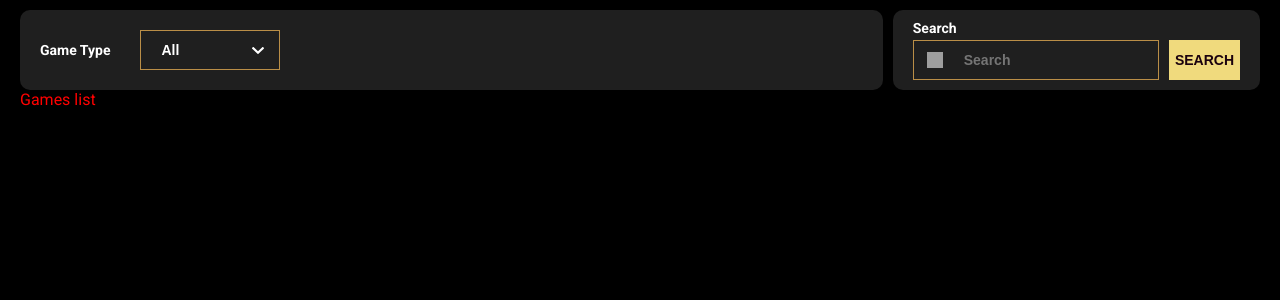
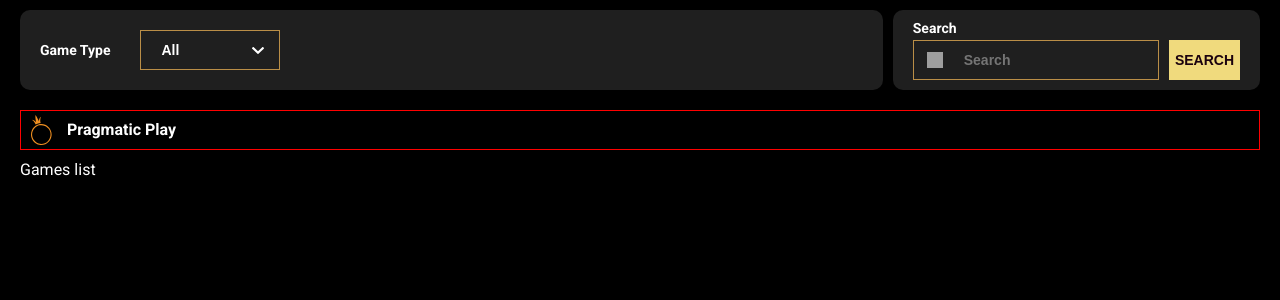
Before and after one commit to shpakovad/games, a React app: page / in a window 1280 px wide. Shown: the top 300 px of the page. Built offline with nearby package versions, Linux system fonts and the light colour scheme; grey boxes are pictures that could not be loaded.

Commit message:
Added games list's title

```diff
--- a/src/components/Header/styles.scss
+++ b/src/components/Header/styles.scss
@@ -5,4 +5,5 @@
   align-items: center;
   gap: 0.625rem;
   width: 100%;
+  margin-bottom: 20px;
 }
--- a/src/pages/GamesPage/GamesPage.tsx
+++ b/src/pages/GamesPage/GamesPage.tsx
@@ -1,7 +1,16 @@
 import "./styles.scss";
+import gamesLogo from "@/assets/icons/games_logo.svg";
 
 const GamesPage = () => {
-  return <section className="games-page">Games list</section>;
+  return (
+    <section className="games-page">
+      <div className="games-page__title">
+        <img src={gamesLogo} alt="Games Logo" />
+        <label>Pragmatic Play</label>
+      </div>
+      Games list
+    </section>
+  );
 };
 
 export default GamesPage;
--- a/src/pages/GamesPage/styles.scss
+++ b/src/pages/GamesPage/styles.scss
@@ -1,3 +1,20 @@
+@use "@/app/styles/variables" as *;
+@use "@/app/styles/mixins" as *;
+
 .games-page {
-  color: red;
+  &__title {
+    display: flex;
+    align-items: center;
+    height: 40px;
+    border: 1px solid red;
+    margin-bottom: 0.625rem;
+
+    img {
+      margin: 0 15px 0 10px;
+    }
+
+    label {
+      @include text($font-weight-bold, $font-size-base);
+    }
+  }
 }
```
Also changed, not shown: src/assets/icons/games_logo.svg (added).
